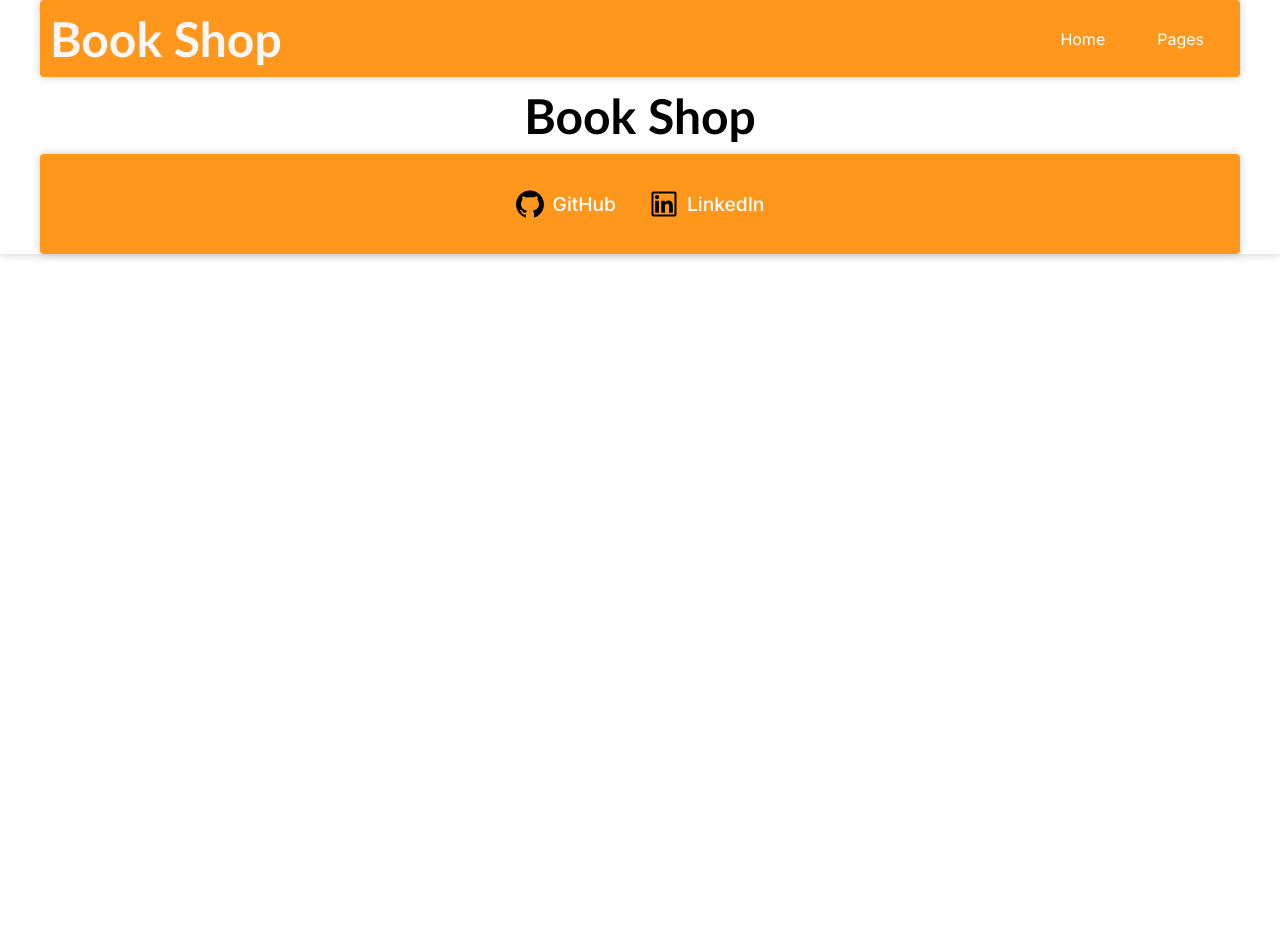
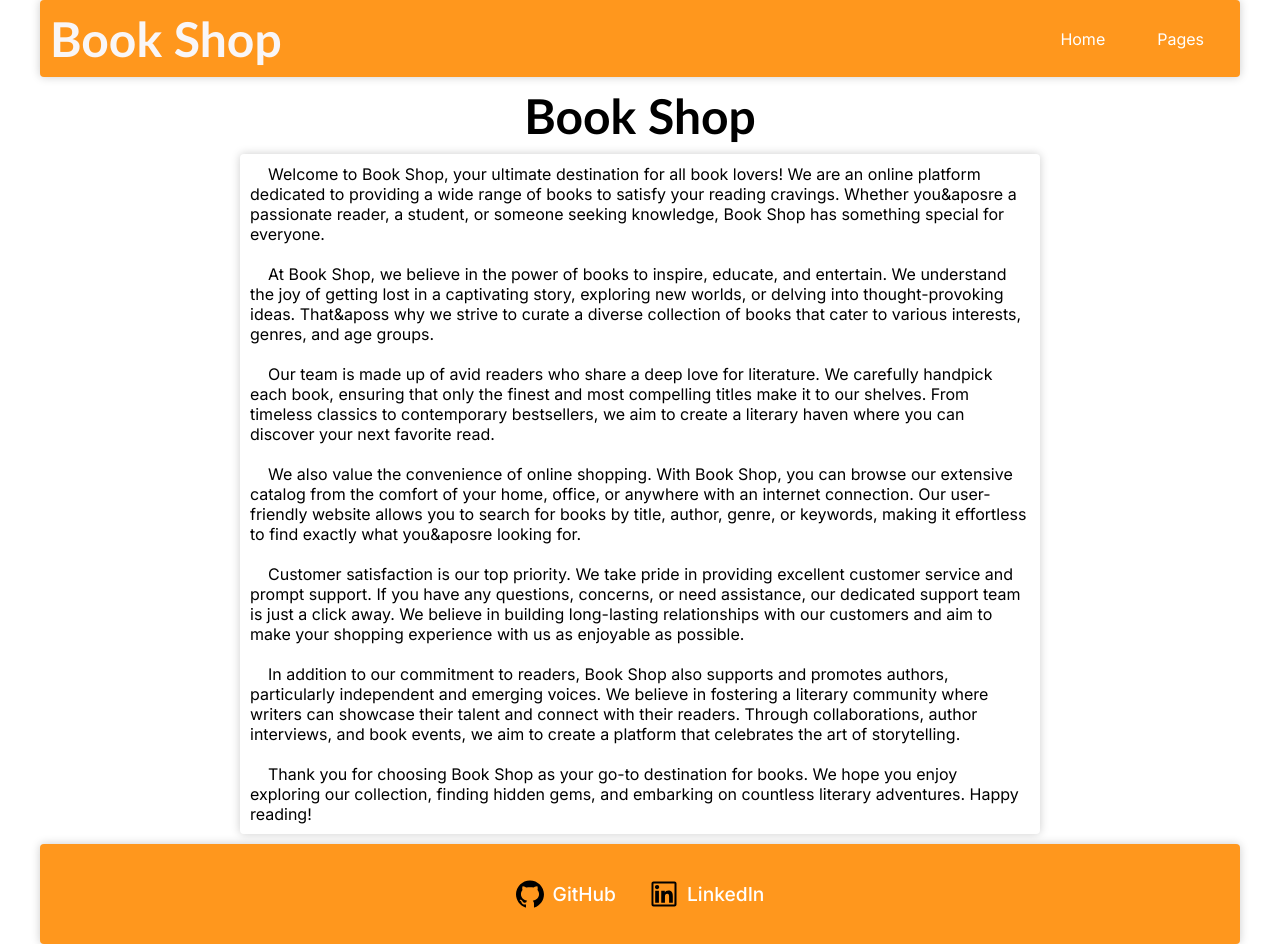
Before and after one commit to MazlumErk/book-shop, a Next.js app: page /about-us in a window 1280 px wide. Before the commit the page ends 800 px from the top, so only its background shows below. Built offline with nearby package versions, Linux system fonts and the light colour scheme.

Commit message:
about-us component added

```diff
--- a/app/about-us/page.tsx
+++ b/app/about-us/page.tsx
@@ -1,5 +1,6 @@
 "use client";
 
+import AboutUs from "@/components/about-us";
 // Components
 import Footer from "@/components/footer";
 import Header from "@/components/header";
@@ -11,6 +12,7 @@ export default function Home() {
     <div className="home">
         <Header />
         <Logo className="logo-dark"/>
+        <AboutUs />
         <Footer />
     </div>
   );
--- a/components/about-us/index.tsx
+++ b/components/about-us/index.tsx
@@ -2,55 +2,70 @@
 export default function AboutUs() {
   return (
     <div className="about-us">
-      {<p>
-        Welcome to Book Shop, your ultimate destination for all book lovers! We
-        are an online platform dedicated to providing a wide range of books to
-        satisfy your reading cravings. Whether you&aposre a passionate reader, a
-        student, or someone seeking knowledge, Book Shop has something special
-        for everyone.
-      </p>}
-      {<p>
-        At Book Shop, we believe in the power of books to inspire, educate, and
-        entertain. We understand the joy of getting lost in a captivating story,
-        exploring new worlds, or delving into thought-provoking ideas. That&aposs
-        why we strive to curate a diverse collection of books that cater to
-        various interests, genres, and age groups.
-      </p>}
-      {<p>
-        Our team is made up of avid readers who share a deep love for
+      {
+        <p>
+          &nbsp;&nbsp;&nbsp;&nbsp;Welcome to Book Shop, your ultimate destination for all book lovers!
+          We are an online platform dedicated to providing a wide range of books
+          to satisfy your reading cravings. Whether you&aposre a passionate
+          reader, a student, or someone seeking knowledge, Book Shop has
+          something special for everyone.
+        </p>
+      }
+      {
+        <p>
+          &nbsp;&nbsp;&nbsp;&nbsp;At Book Shop, we believe in the power of books to inspire, educate,
+          and entertain. We understand the joy of getting lost in a captivating
+          story, exploring new worlds, or delving into thought-provoking ideas.
+          That&aposs why we strive to curate a diverse collection of books that
+          cater to various interests, genres, and age groups.
+        </p>
+      }
+      {
+        <p>
+          &nbsp;&nbsp;&nbsp;&nbsp;Our team is made up of avid readers who share a deep love for
           literature. We carefully handpick each book, ensuring that only the
-        finest and most compelling titles make it to our shelves. From timeless
-        classics to contemporary bestsellers, we aim to create a literary haven
-        where you can discover your next favorite read.
-      </p>}
-      {<p>
-        We also value the convenience of online shopping. With Book Shop, you
-        can browse our extensive catalog from the comfort of your home, office,
-        or anywhere with an internet connection. Our user-friendly website
-        allows you to search for books by title, author, genre, or keywords,
-        making it effortless to find exactly what you&aposre looking for.
-      </p>}
-      {<p>
-        Customer satisfaction is our top priority. We take pride in providing
+          finest and most compelling titles make it to our shelves. From
+          timeless classics to contemporary bestsellers, we aim to create a
+          literary haven where you can discover your next favorite read.
+        </p>
+      }
+      {
+        <p>
+          &nbsp;&nbsp;&nbsp;&nbsp;We also value the convenience of online shopping. With Book Shop, you
+          can browse our extensive catalog from the comfort of your home,
+          office, or anywhere with an internet connection. Our user-friendly
+          website allows you to search for books by title, author, genre, or
+          keywords, making it effortless to find exactly what you&aposre looking
+          for.
+        </p>
+      }
+      {
+        <p>
+          &nbsp;&nbsp;&nbsp;&nbsp;Customer satisfaction is our top priority. We take pride in providing
           excellent customer service and prompt support. If you have any
           questions, concerns, or need assistance, our dedicated support team is
           just a click away. We believe in building long-lasting relationships
           with our customers and aim to make your shopping experience with us as
           enjoyable as possible.
-      </p>}
-      {<p>
-        In addition to our commitment to readers, Book Shop also supports and
+        </p>
+      }
+      {
+        <p>
+          &nbsp;&nbsp;&nbsp;&nbsp;In addition to our commitment to readers, Book Shop also supports and
           promotes authors, particularly independent and emerging voices. We
           believe in fostering a literary community where writers can showcase
           their talent and connect with their readers. Through collaborations,
           author interviews, and book events, we aim to create a platform that
           celebrates the art of storytelling.
-      </p>}
-      {<p>
-        Thank you for choosing Book Shop as your go-to destination for books. We
-        hope you enjoy exploring our collection, finding hidden gems, and
+        </p>
+      }
+      {
+        <p>
+          &nbsp;&nbsp;&nbsp;&nbsp;Thank you for choosing Book Shop as your go-to destination for books.
+          We hope you enjoy exploring our collection, finding hidden gems, and
           embarking on countless literary adventures. Happy reading!
-      </p>}
+        </p>
+      }
     </div>
   );
 }
--- a/public/styles/components/book-showcase.scss
+++ b/public/styles/components/book-showcase.scss
@@ -111,7 +111,7 @@
 
   .navigate-next-book{
     bottom: 10px;
-    right: 60px;
+    right: 10px;
     display: flex;
     text-align: center;
     justify-content: center;
@@ -130,7 +130,7 @@
 
   .navigate-previous-book{
     bottom: 10px;
-    right: 100px;
+    right: 50px;
     display: flex;
     text-align: center;
     justify-content: center;
```
Lines whose indentation alone changed are shown as unchanged.
